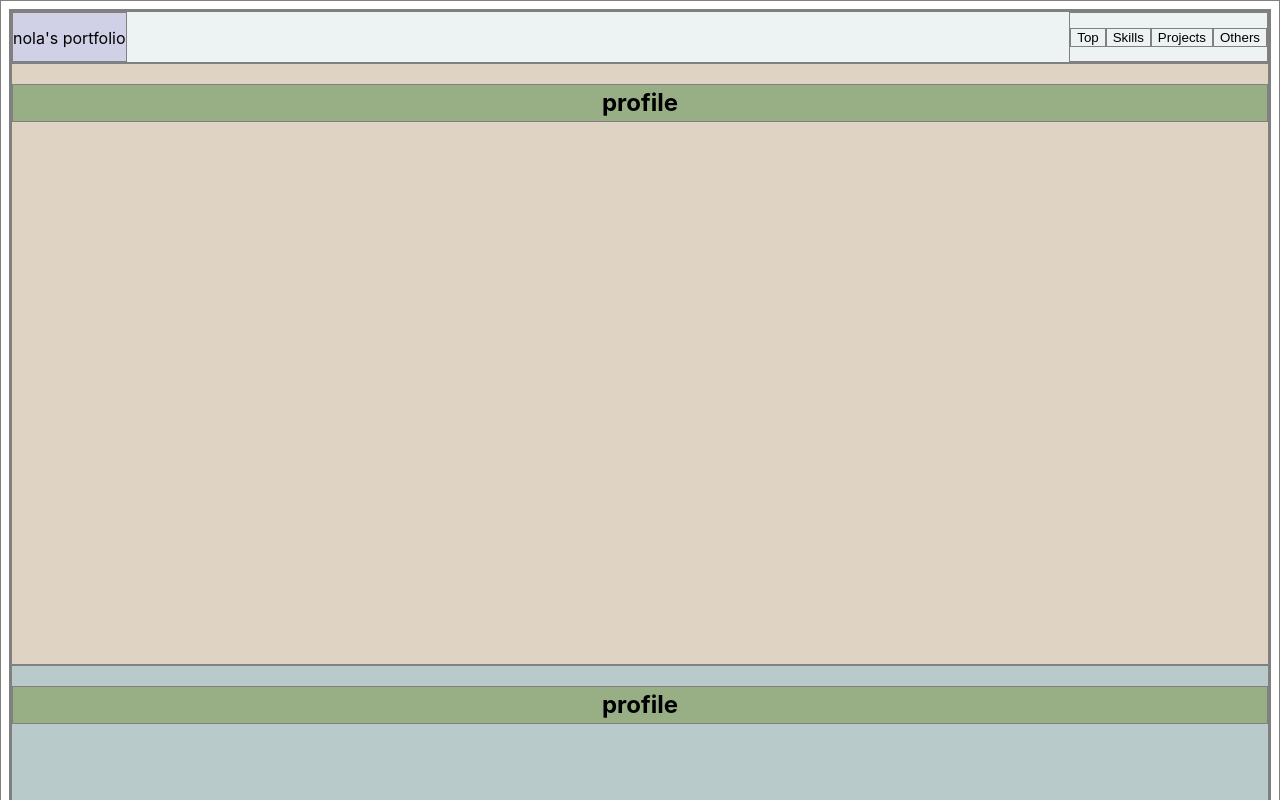
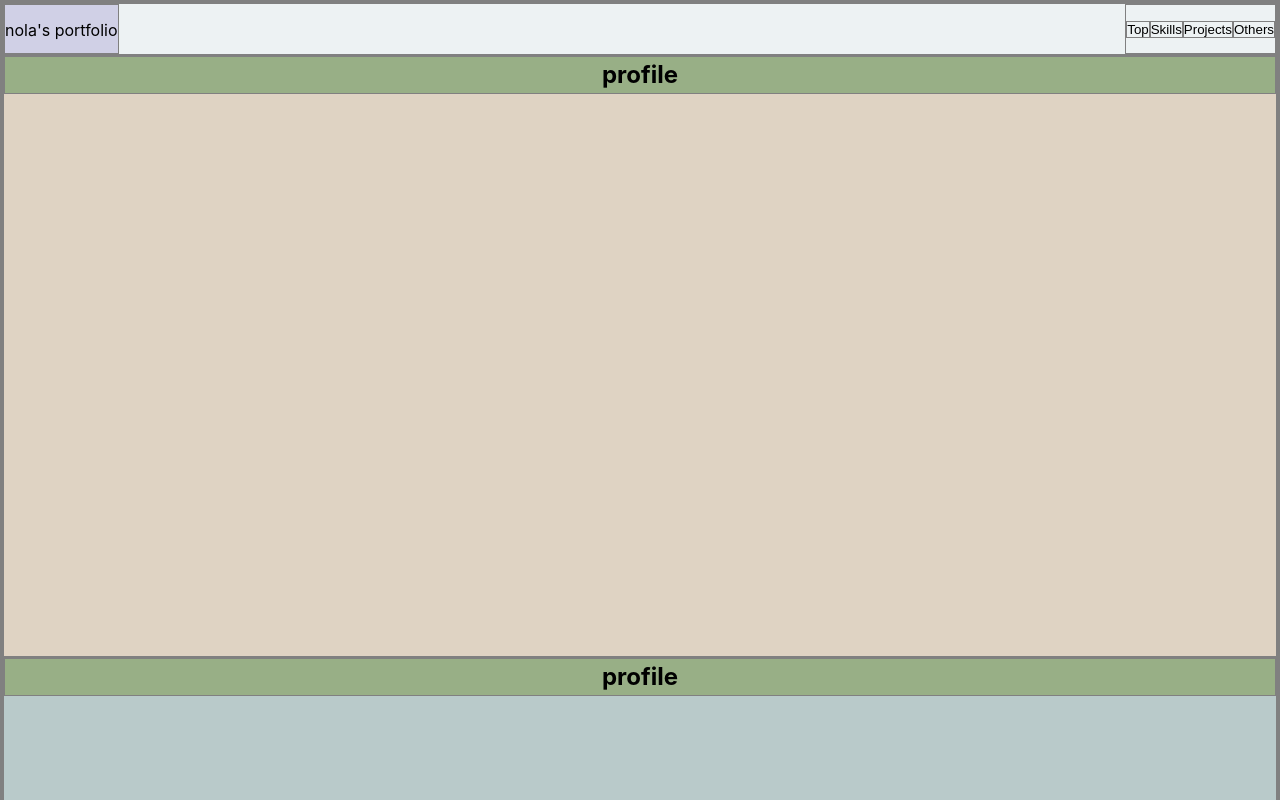
Before and after one commit to no-la/my-portfolio-for-2026, a React (Vite) app: page / in a window 1280 px wide. Shown: the top 800 px of the page. Built offline with nearby package versions, Linux system fonts and the light colour scheme.

Commit message:
add reset css

```diff
--- a/src/styles/index.css
+++ b/src/styles/index.css
@@ -19,3 +19,9 @@
 * {
   border: 1px solid gray;
 }
+
+/* reset */
+* {
+  margin: 0;
+  padding: 0;
+}
```
